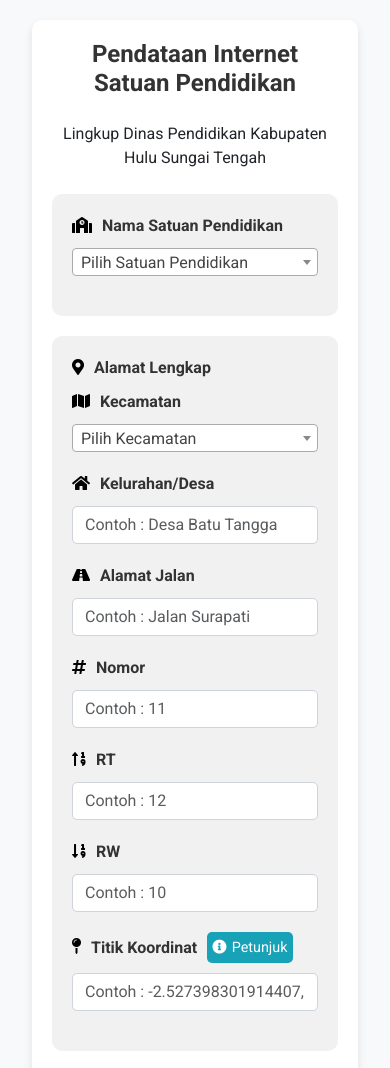
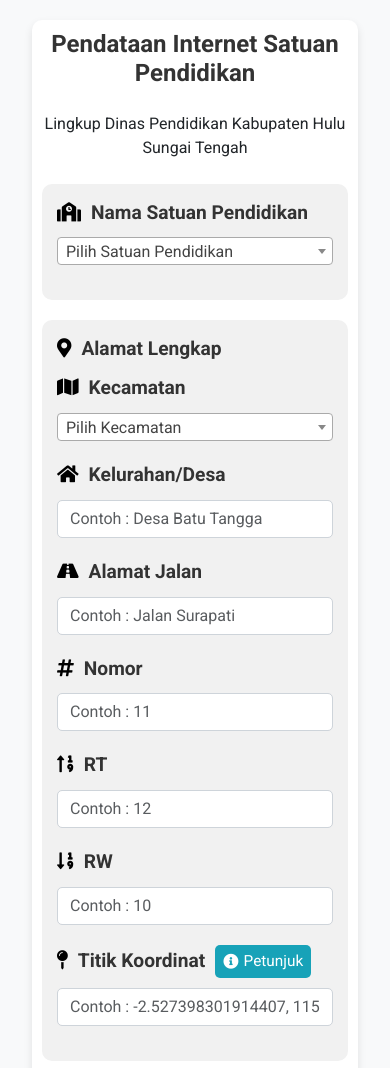
Before and after one commit to disdikhst/internetsekolah, a plain HTML site: page index.html in a window 390 px wide. Shown: the top 1068 px of the page. Drawn offline with nearby package versions, Linux system fonts and the light colour scheme; some packages are replaced by stand-ins of ours; a script that the page names is missing.

Commit message:
Update index.html

```diff
--- a/index.html
+++ b/index.html
@@ -1,6 +1,8 @@
 <html>
 <head>
     <title>Form Pendataan Internet Satuan Pendidikan</title>
+    <meta name="viewport" content="width=device-width, initial-scale=1.0">
+
     <link href="https://cdn.jsdelivr.net/npm/bootstrap@5.3.2/dist/css/bootstrap.min.css" rel="stylesheet" integrity="sha384-T3c6CoIi6uLrA9TneNEoa7RxnatzjcDSCmG1MXxSR1GAsXEV/Dwwykc2MPK8M2HN" crossorigin="anonymous">
     <link rel="stylesheet" href="https://cdnjs.cloudflare.com/ajax/libs/font-awesome/5.15.3/css/all.min.css">
     <link href="https://fonts.googleapis.com/css2?family=Roboto:wght@400;500;700&display=swap" rel="stylesheet">
@@ -153,20 +155,30 @@
         }
         @media (max-width: 768px) {
     .form-container {
-                padding: 20px;
+        padding: 10px;
+        max-width: 100%;
     }
+
     .form-container h2 {
         font-size: 1.5em;
     }
-            .form-container legend {
-                font-size: 1em;
+
+    .form-group {
+        margin-bottom: 15px;
     }
-            .segment legend {
-                font-size: 1em;
+
+    .segment {
+        padding: 15px;
     }
+
     .guide-button {
-                padding: 5px;
-                font-size: 0.9em;
+        font-size: 0.8em;
+        padding: 5px 8px;
+    }
+}
+@media (max-width: 768px) {
+    .select2-container {
+        width: 100% !important;
     }
 }
     </style>
```
Lines whose indentation alone changed are shown as unchanged.
